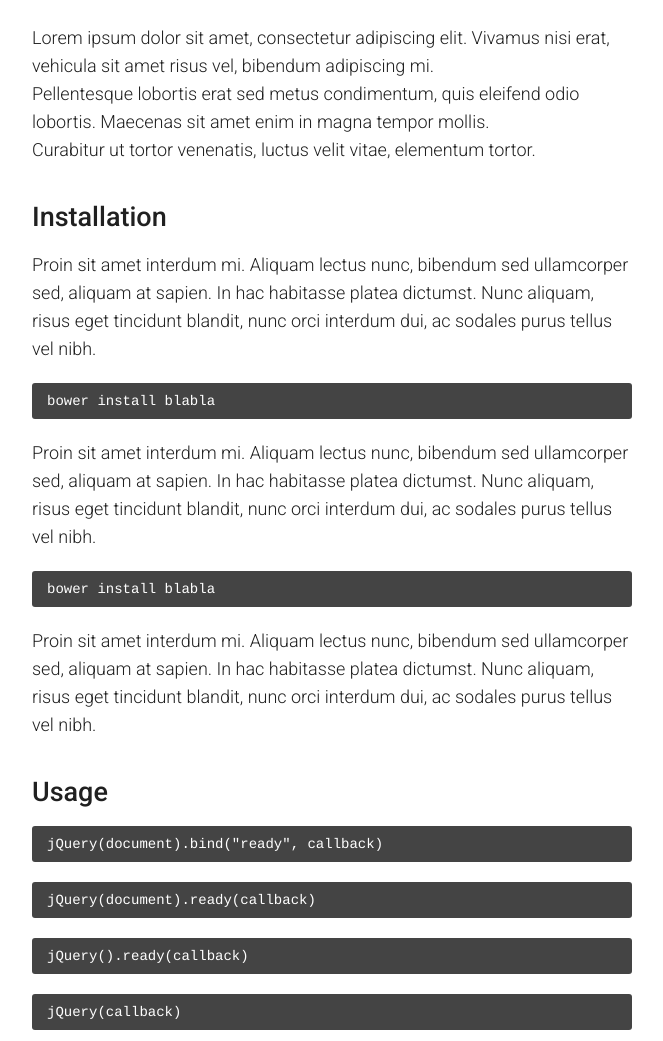
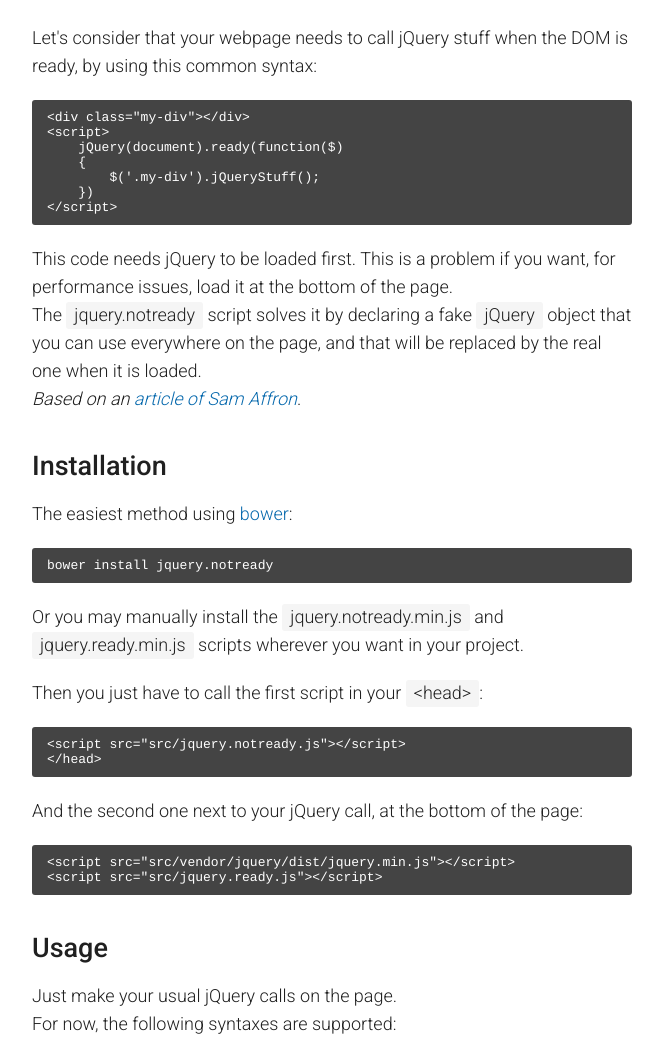
Before and after one commit to johansatge/jquery-notready, a website: page index.html in a window 1280 px wide. Shown: the part 136-1177 px from the top of the page, without its empty margins (308-971 px from the left). Drawn offline with Linux system fonts and the light colour scheme; files that its build step writes are made by us from their sources; a web font is replaced by a local one.

Commit message:
Updates project page

```diff
--- a/demo/assets/css/styles.css
+++ b/demo/assets/css/styles.css
@@ -11,6 +11,15 @@
     font-family: 'Roboto', sans-serif;
     font-size: 18px;
     color: #202020;
+}
+
+a, a:visited {
+    color: #0769AD;
+    text-decoration: none;
+}
+
+a:hover {
+    text-decoration: underline;
 }
 
 .main {
@@ -35,6 +44,13 @@
     font-size: 27px;
 }
 
+.main h3 {
+    font-weight: 500;
+    margin: 0 0 10px 0;
+    line-height: 22px;
+    font-size: 22px;
+}
+
 .main p {
     font-weight: 300;
     line-height: 28px;
@@ -47,8 +63,16 @@
     padding: 10px 15px 10px 15px;
     margin: 0 0 20px 0;
     border-radius: 3px;
-    font-size: 14px;
-    font-family: Courier;
+    font-size: 13px;
+    font-weight: 400;
+    font-family: 'Droid Sans Mono', Courier;
+}
+
+.main code {
+    background: #f5f5f5;
+    padding: 2px 8px 4px 8px;
+    border-radius: 3px;
+    font-family: 'Roboto', sans-serif;
 }
 
 .fork-me {
--- a/index.html
+++ b/index.html
@@ -4,6 +4,7 @@
         <meta charset="utf-8">
         <title>jQuery notReady</title>
         <link href="//fonts.googleapis.com/css?family=Roboto:300,500" rel="stylesheet" type="text/css">
+        <link href="//fonts.googleapis.com/css?family=Droid+Sans+Mono:400" rel="stylesheet" type="text/css">
         <link href="demo/assets/css/styles.css" rel="stylesheet" type="text/css">
         <script src="src/jquery.notready.js" type="text/javascript"></script>
     </head>
@@ -14,42 +15,63 @@
                 jQuery notReady
             </h1>
             <p>
-                Lorem ipsum dolor sit amet, consectetur adipiscing elit. Vivamus nisi erat, vehicula sit amet risus vel, bibendum adipiscing mi.<br>
-                Pellentesque lobortis erat sed metus condimentum, quis eleifend odio lobortis. Maecenas sit amet enim in magna tempor mollis.<br>
-                Curabitur ut tortor venenatis, luctus velit vitae, elementum tortor.
+                Let's consider that your webpage needs to call jQuery stuff when the DOM is ready, by using this common syntax:
+            </p>
+            <pre>
+&lt;div class="my-div"&gt;&lt;/div&gt;
+&lt;script&gt;
+    jQuery(document).ready(function($)
+    {
+        $('.my-div').jQueryStuff();
+    })
+&lt;/script&gt;</pre>
+            <p>
+                This code needs jQuery to be loaded first. This is a problem if you want, for performance issues, load it at the bottom of the page.<br>
+                The <code>jquery.notready</code> script solves it by declaring a fake <code>jQuery</code> object that you can use everywhere on the page,
+                and that will be replaced by the real one when it is loaded.<br>
+                <em>Based on an <a target="_blank" href="http://samsaffron.com/archive/2012/02/17/stop-paying-your-jquery-tax">article of Sam Affron</a></em>.
             </p>
             <h2>
                 Installation
             </h2>
             <p>
-                Proin sit amet interdum mi. Aliquam lectus nunc, bibendum sed ullamcorper sed, aliquam at sapien.
-                In hac habitasse platea dictumst.
-                Nunc aliquam, risus eget tincidunt blandit, nunc orci interdum dui, ac sodales purus tellus vel nibh.
+                The easiest method using <a target="_blank" href="http://bower.io/">bower</a>:
             </p>
-            <pre>bower install blabla</pre>
+            <pre>bower install jquery.notready</pre>
             <p>
-                Proin sit amet interdum mi. Aliquam lectus nunc, bibendum sed ullamcorper sed, aliquam at sapien.
-                In hac habitasse platea dictumst.
-                Nunc aliquam, risus eget tincidunt blandit, nunc orci interdum dui, ac sodales purus tellus vel nibh.
+                Or you may manually install the <code>jquery.notready.min.js</code>
+                and <code>jquery.ready.min.js</code> scripts wherever you want in your project.
             </p>
-            <pre>bower install blabla</pre>
             <p>
-                Proin sit amet interdum mi. Aliquam lectus nunc, bibendum sed ullamcorper sed, aliquam at sapien.
-                In hac habitasse platea dictumst.
-                Nunc aliquam, risus eget tincidunt blandit, nunc orci interdum dui, ac sodales purus tellus vel nibh.
+                Then you just have to call the first script in your <code>&lt;head&gt;</code>:
             </p>
+            <pre>
+&lt;script src="src/jquery.notready.js"&gt;&lt;/script&gt;
+&lt;/head&gt;</pre>
+            <p>
+                And the second one next to your jQuery call, at the bottom of the page:
+            </p>
+            <pre>
+&lt;script src="src/vendor/jquery/dist/jquery.min.js"&gt;&lt;/script&gt;
+&lt;script src="src/jquery.ready.js"&gt;&lt;/script&gt;</pre>
             <h2>
                 Usage
             </h2>
+            <p>
+                Just make your usual jQuery calls on the page.<br>
+                For now, the following syntaxes are supported:
+            </p>
             <pre>jQuery(document).bind("ready", callback)</pre>
             <pre>jQuery(document).ready(callback)</pre>
             <pre>jQuery().ready(callback)</pre>
             <pre>jQuery(callback)</pre>
+            <p>
+                Please note that <code>$</code> is not supported to avoid compatibility issues.
+            </p>
             <h2>Changelog</h2>
+            <h3>0.1</h3>
             <p>
-                Lorem ipsum dolor sit amet, consectetur adipiscing elit. Vivamus nisi erat, vehicula sit amet risus vel, bibendum adipiscing mi.<br>
-                Pellentesque lobortis erat sed metus condimentum, quis eleifend odio lobortis. Maecenas sit amet enim in magna tempor mollis.<br>
-                Curabitur ut tortor venenatis, luctus velit vitae, elementum tortor.
+                Initial version
             </p>
         </div>
         <script type="text/javascript" src="src/vendor/jquery/dist/jquery.min.js"></script>
```
